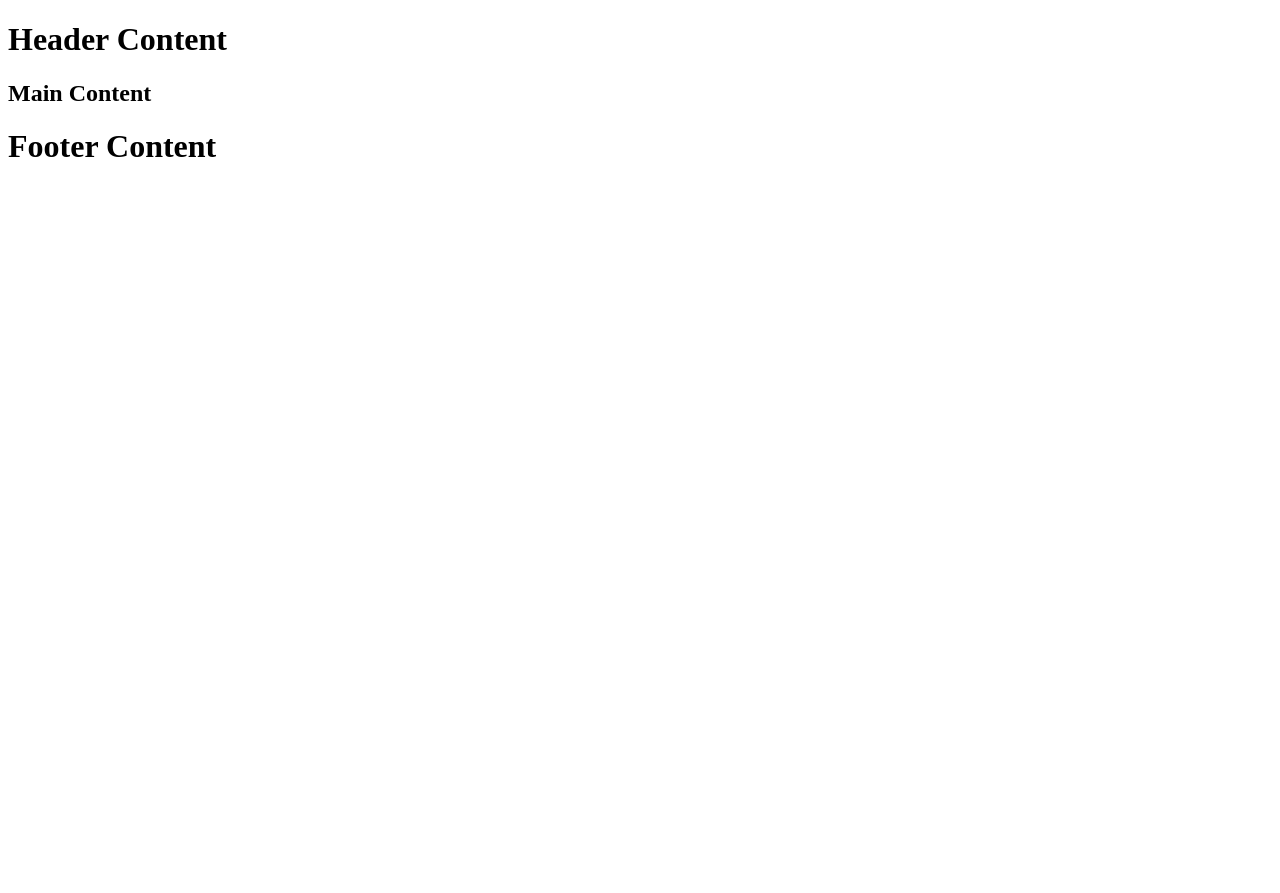
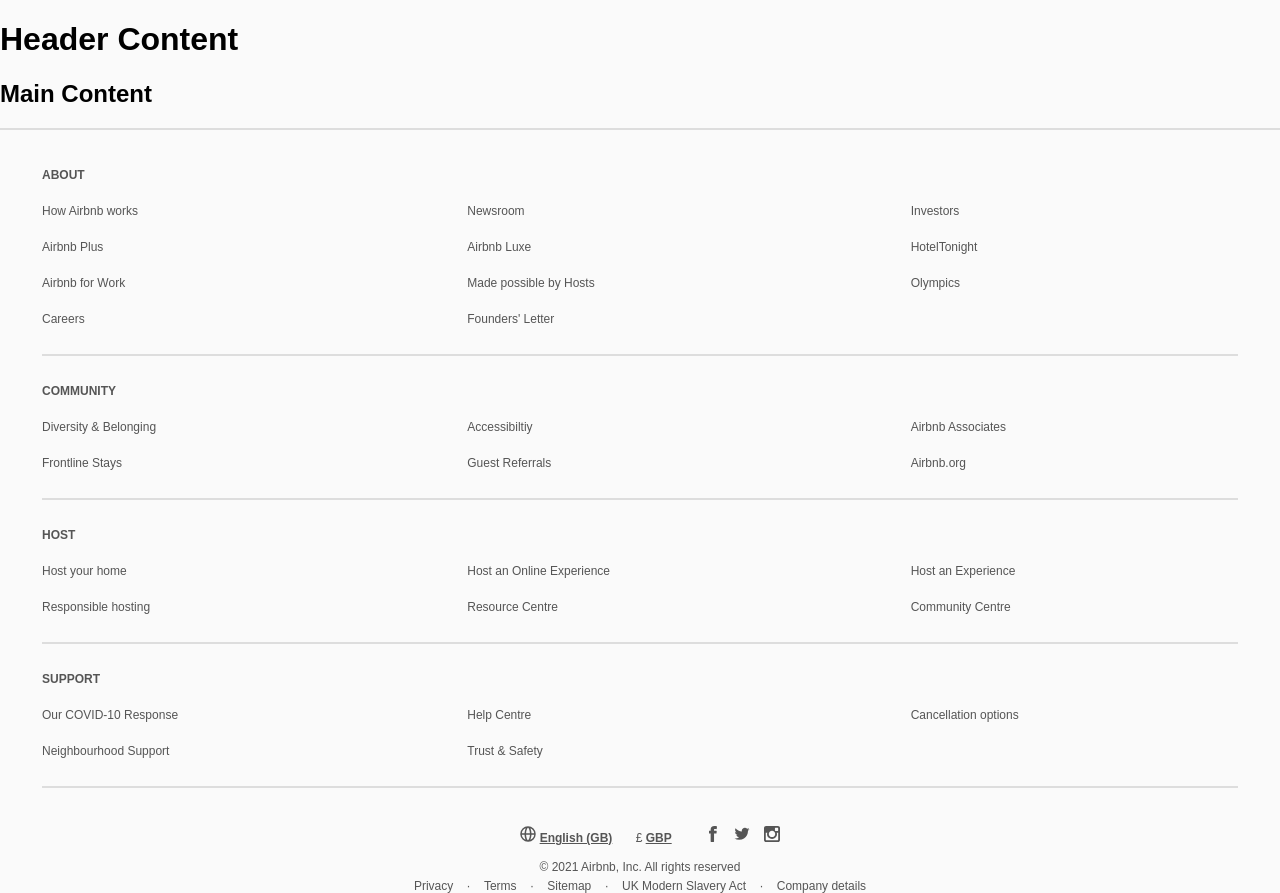
Before and after one commit to JeremyJoelPrice/website-practice-airbnb, a plain HTML site: page index.html in a window 1280 px wide. Before the commit the page ends 800 px from the top, so only its background shows below. Drawn offline with Linux system fonts and the light colour scheme.

Commit message:
footer added

```diff
--- a/css/style.css
+++ b/css/style.css
@@ -1,3 +1,74 @@
+/* open page styles */
+
 header, section, footer, aside, nav, article, figure, figcaption {
  display: block;
 }
+* {
+ font-family: sans-serif;
+}
+body {
+ margin: 0;
+ background-color: #eee4;
+}
+/* close page styles */
+
+/* open footer styles */
+#footer-wrapper {
+ color: #555;
+ font-size: 9pt;
+
+ width: 100%;
+}
+#footer-wrapper td:hover {
+ text-decoration: underline;
+}
+#footer-wrapper hr {
+ border: 1px solid #ddd;
+}
+
+#footer-nav-table {
+ text-align: left;
+
+ width: 100%;
+ padding: 20px 30px;
+}
+#footer-nav-table th {
+ text-transform: uppercase;
+ font-weight: bold;
+}
+#footer-nav-table th, #footer-nav-table td {
+ padding: 10px;
+}
+
+#footer-links {
+ text-align: center;
+ margin-top: 0;
+ margin-bottom: 0;
+}
+#footer-links-top {
+ margin-bottom: 15px;
+}
+
+#footer-links-top > span:nth-child(even) {
+ text-decoration: underline;
+ font-weight: bold;
+}
+#footer-links-top > span:nth-child(odd) {
+ margin-left: 20px;
+}
+#social-media-links > span {
+ margin-left: 10px;
+}
+svg {
+ display:inline;
+ width:16px;
+ height:16px;
+ fill:currentColor;
+}
+#bottom-links span {
+ margin: 5px;
+}
+#copyright-message {
+ margin-bottom: 5px;
+}
+/* close footer styles */
--- a/js/script.js
+++ b/js/script.js
@@ -2,4 +2,8 @@
  addContent("#header-content", "snippets/header-content.html")
  addContent("#main-content", "snippets/main-content.html")
  addContent("#footer-content", "snippets/footer-content.html")
+ addContent("#vector-global", "snippets/vector graphics/global.html")
+ addContent("#vector-facebook", "snippets/vector graphics/facebook.html")
+ addContent("#vector-twitter", "snippets/vector graphics/twitter.html")
+ addContent("#vector-instagram", "snippets/vector graphics/instagram.html")
 })();
--- a/snippets/footer-content.html
+++ b/snippets/footer-content.html
@@ -1 +1,128 @@
-<h1>Footer Content</h1>
+<section id="footer-wrapper">
+
+ <hr>
+
+<!-- open footer-nav-table -->
+ <table id="footer-nav-table">
+
+<!-- open about section -->
+  <tr>
+   <th>About</th>
+  </tr>
+  <tr>
+   <td>How Airbnb works</td>
+   <td>Newsroom</td>
+   <td>Investors</td>
+  </tr>
+  <tr>
+   <td>Airbnb Plus</td>
+   <td>Airbnb Luxe</td>
+   <td>HotelTonight</td>
+  </tr>
+  <tr>
+   <td>Airbnb for Work</td>
+   <td>Made possible by Hosts</td>
+   <td>Olympics</td>
+  </tr>
+  <tr>
+   <td>Careers</td>
+   <td>Founders' Letter</td>
+  </tr>
+  <tr>
+   <td colspan="3"><hr></td>
+  </tr>
+<!-- close about section -->
+
+<!-- open community section -->
+  <tr>
+   <th>Community</th>
+  </tr>
+  <tr>
+   <td>Diversity & Belonging</td>
+   <td>Accessibiltiy</td>
+   <td>Airbnb Associates</td>
+  </tr>
+  <tr>
+   <td>Frontline Stays</td>
+   <td>Guest Referrals</td>
+   <td>Airbnb.org</td>
+  </tr>
+  <tr>
+   <td colspan="3"><hr></td>
+  </tr>
+<!-- close community section -->
+
+<!-- open host section -->
+  <tr>
+   <th>Host</th>
+  </tr>
+  <tr>
+   <td>Host your home</td>
+   <td>Host an Online Experience</td>
+   <td>Host an Experience</td>
+  </tr>
+  <tr>
+   <td>Responsible hosting</td>
+   <td>Resource Centre</td>
+   <td>Community Centre</td>
+  </tr>
+  <tr>
+   <td colspan="3"><hr></td>
+  </tr>
+<!-- close host section -->
+
+<!-- open support section -->
+  <tr>
+   <th>Support</th>
+  </tr>
+  <tr>
+   <td>Our COVID-10 Response</td>
+   <td>Help Centre</td>
+   <td>Cancellation options</td>
+  </tr>
+  <tr>
+   <td>Neighbourhood Support</td>
+   <td>Trust & Safety</td>
+  </tr>
+  <tr>
+   <td colspan="3"><hr></td>
+  </tr>
+<!-- close support section -->
+
+ </table>
+<!-- close footer-nav-table -->
+
+<!-- open footer links -->
+
+ <section id="footer-links">
+  <div id="footer-links-top">
+   <span id="vector-global"></span>
+   <span>English (GB)</span>
+   <span>£</span>
+   <span>GBP</span>
+   <span id="social-media-links">
+    <span id="vector-facebook"></span>
+    <span id="vector-twitter"></span>
+    <span id="vector-instagram"></span>
+   </span>
+  </div>
+
+  <div id="copyright-message">&copy; 2021 Airbnb, Inc. All rights reserved</div>
+
+  <div id="bottom-links">
+   <span>Privacy</span>
+   <span>·</span>
+   <span>Terms</span>
+   <span>·</span>
+   <span>Sitemap</span>
+   <span>·</span>
+   <span>UK Modern Slavery Act</span>
+   <span>·</span>
+   <span>Company details</span>
+  </div>
+
+ </section>
+<!-- close footer links -->
+
+</section>
+<!-- close footer-wrapper -->
--- /dev/null
+++ b/snippets/vector graphics/facebook.html
@@ -0,0 +1 @@
+<svg viewBox="0 0 32 32"><path d="m8 14.41v-4.17c0-.42.35-.81.77-.81h2.52v-2.08c0-4.84 2.48-7.31 7.42-7.35 1.65 0 3.22.21 4.69.64.46.14.63.42.6.88l-.56 4.06c-.04.18-.14.35-.32.53-.21.11-.42.18-.63.14-.88-.25-1.78-.35-2.8-.35-1.4 0-1.61.28-1.61 1.73v1.8h4.52c.42 0 .81.42.81.88l-.35 4.17c0 .42-.35.71-.77.71h-4.21v16c0 .42-.35.81-.77.81h-5.21c-.42 0-.8-.39-.8-.81v-16h-2.52a.78.78 0 0 1 -.78-.78" fill-rule="evenodd"></path></svg>
--- /dev/null
+++ b/snippets/vector graphics/global.html
@@ -0,0 +1 @@
+<svg viewBox="0 0 16 16"><path d="m8.002.25a7.77 7.77 0 0 1 7.748 7.776 7.75 7.75 0 0 1 -7.521 7.72l-.246.004a7.75 7.75 0 0 1 -7.73-7.513l-.003-.245a7.75 7.75 0 0 1 7.752-7.742zm1.949 8.5h-3.903c.155 2.897 1.176 5.343 1.886 5.493l.068.007c.68-.002 1.72-2.365 1.932-5.23zm4.255 0h-2.752c-.091 1.96-.53 3.783-1.188 5.076a6.257 6.257 0 0 0 3.905-4.829zm-9.661 0h-2.75a6.257 6.257 0 0 0 3.934 5.075c-.615-1.208-1.036-2.875-1.162-4.686l-.022-.39zm1.188-6.576-.115.046a6.257 6.257 0 0 0 -3.823 5.03h2.75c.085-1.83.471-3.54 1.059-4.81zm2.262-.424c-.702.002-1.784 2.512-1.947 5.5h3.904c-.156-2.903-1.178-5.343-1.892-5.494l-.065-.007zm2.28.432.023.05c.643 1.288 1.069 3.084 1.157 5.018h2.748a6.275 6.275 0 0 0 -3.929-5.068z"></path></svg>
--- /dev/null
+++ b/snippets/vector graphics/instagram.html
@@ -0,0 +1 @@
+<svg viewBox="0 0 24 24"><path d="m23.09.91c-.61-.61-1.33-.91-2.17-.91h-17.84c-.85 0-1.57.3-2.17.91s-.91 1.33-.91 2.17v17.84c0 .85.3 1.57.91 2.17s1.33.91 2.17.91h17.84c.85 0 1.57-.3 2.17-.91s.91-1.33.91-2.17v-17.84c0-.85-.3-1.57-.91-2.17zm-14.48 7.74c.94-.91 2.08-1.37 3.4-1.37 1.33 0 2.47.46 3.41 1.37s1.41 2.01 1.41 3.3-.47 2.39-1.41 3.3-2.08 1.37-3.41 1.37c-1.32 0-2.46-.46-3.4-1.37s-1.41-2.01-1.41-3.3.47-2.39 1.41-3.3zm12.66 11.63c0 .27-.09.5-.28.68a.92.92 0 0 1 -.67.28h-16.7a.93.93 0 0 1 -.68-.28.92.92 0 0 1 -.27-.68v-10.13h2.2a6.74 6.74 0 0 0 -.31 2.05c0 2 .73 3.71 2.19 5.12s3.21 2.12 5.27 2.12a7.5 7.5 0 0 0 3.75-.97 7.29 7.29 0 0 0 2.72-2.63 6.93 6.93 0 0 0 1-3.63c0-.71-.11-1.39-.31-2.05h2.11v10.12zm0-13.95c0 .3-.11.56-.31.77a1.05 1.05 0 0 1 -.77.31h-2.72c-.3 0-.56-.11-.77-.31a1.05 1.05 0 0 1 -.31-.77v-2.58c0-.29.11-.54.31-.76s.47-.32.77-.32h2.72c.3 0 .56.11.77.32s.31.47.31.76z" fill-rule="evenodd"></path></svg>
--- /dev/null
+++ b/snippets/vector graphics/twitter.html
@@ -0,0 +1 @@
+<svg viewBox="0 0 32 32"><path d="m31 6.36c-1.16.49-2.32.82-3.55.95 1.29-.76 2.22-1.87 2.72-3.38a13.05 13.05 0 0 1 -3.91 1.51c-1.23-1.28-2.75-1.94-4.51-1.94-3.41 0-6.17 2.73-6.17 6.12 0 .49.07.95.17 1.38-4.94-.23-9.51-2.6-12.66-6.38-.56.95-.86 1.97-.86 3.09 0 2.07 1.03 3.91 2.75 5.06-1-.03-1.92-.3-2.82-.76v.07c0 2.89 2.12 5.42 4.94 5.98-.63.17-1.16.23-1.62.23-.3 0-.7-.03-1.13-.13a6.07 6.07 0 0 0 5.74 4.24c-2.22 1.74-4.78 2.63-7.66 2.63-.56 0-1.06-.03-1.43-.1 2.85 1.84 6 2.76 9.41 2.76 7.29 0 12.83-4.01 15.51-9.3 1.36-2.66 2.02-5.36 2.02-8.09v-.46c-.03-.17-.03-.3-.03-.33a12.66 12.66 0 0 0 3.09-3.16" fill-rule="evenodd"></path></svg>
```
